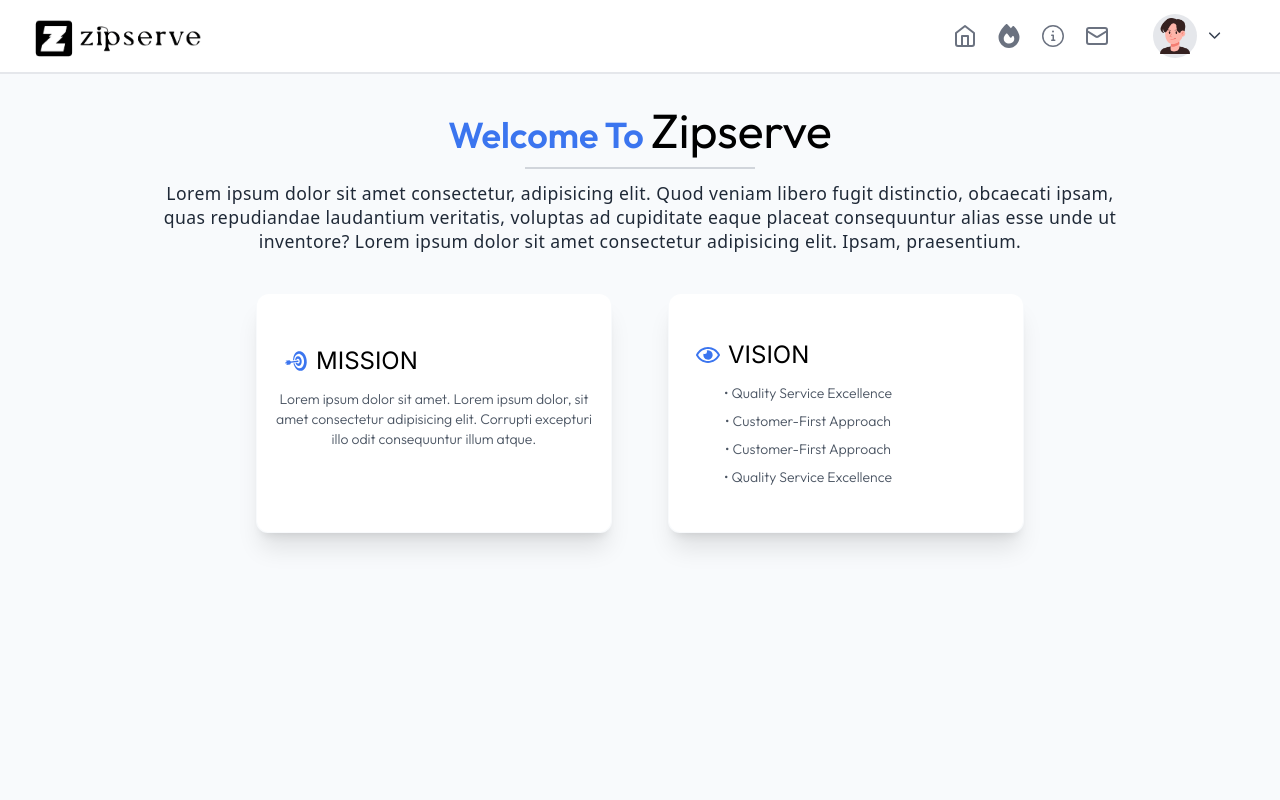
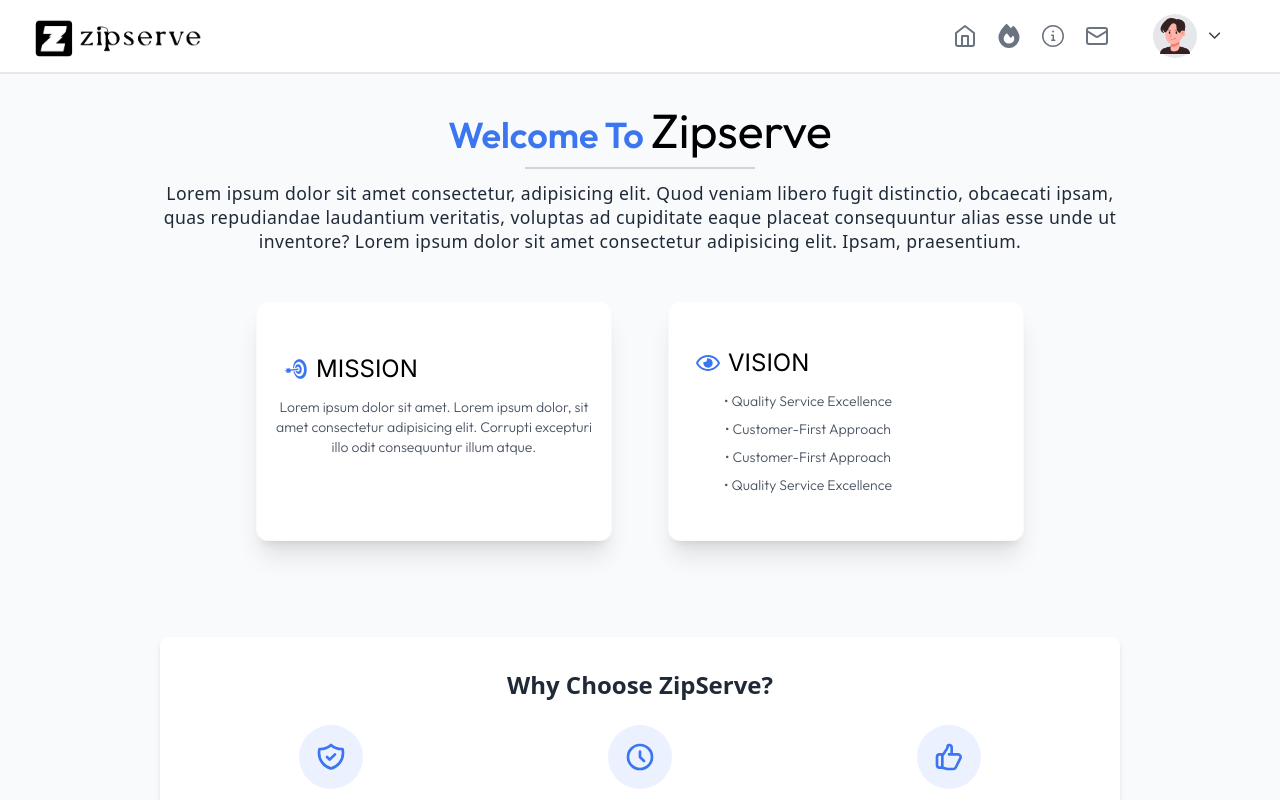
Before and after one commit to ronitrai27/Zipserve, a React (Vite) app in the folder frontend/: page /about in a window 1280 px wide. Built offline with nearby package versions, Linux system fonts and the light colour scheme.

Commit message:
Modified and UI

```diff
--- a/frontend/src/App.jsx
+++ b/frontend/src/App.jsx
@@ -19,7 +19,7 @@ const App = () => {
   const { theme } = useAppContext();
   return (
     <div
-      className={`w-full fixed h-full flex flex-col ${
+      className={`w-full select-none fixed h-full flex flex-col ${
         theme ? "bg-white" : "bg-slate-900"
       }`}
     >
--- a/frontend/src/components/Test.jsx
+++ b/frontend/src/components/AnimationComp.jsx
@@ -1,7 +1,7 @@
 // import { useTheme } from "next-themes";
 
-import { MagicCard } from "../components/ui/magic-card.jsx";
-import { assets } from "../assets/assets";
+import { MagicCard } from "./ui/magic-card.jsx";
+import { assets } from "../assets/assets.js";
 export function MagicCardDemo() {
   //   const { theme } = useTheme();
   return (
--- a/frontend/src/components/Main.jsx
+++ b/frontend/src/components/Main.jsx
@@ -8,7 +8,7 @@ const Main = () => {
   return (
     <div
       className={`flex-1 w-[98%] border-[1.6px] ${
-        theme ? "border-gray-200 bg-stone-50" : "border-gray-900 bg-stone-100"
+        theme ? "border-gray-200 bg-stone-50" : "border-gray-900 bg-gray-50"
       } h-full rounded-t-3xl rounded-b-md pl-5 pr-10 py-[1.1rem]`}
     >
       <div className="flex justify-between ">
--- a/frontend/src/components/Navbar.jsx
+++ b/frontend/src/components/Navbar.jsx
@@ -118,7 +118,7 @@ to-yellow-50/0  h-full text-center flex items-center justify-center font-inter $
               <path d="M3 9l9-7 9 7v11a2 2 0 0 1-2 2H5a2 2 0 0 1-2-2z"></path>
               <polyline points="9 22 9 12 15 12 15 22"></polyline>
             </svg>
-            <span className="absolute top-9 left-1/2 -translate-x-1/2 bg-primaryLight text-white text-sm py-1 px-2 rounded opacity-0 group-hover:opacity-100 transition-opacity whitespace-nowrap">
+            <span className="absolute z-50 top-9 left-1/2 -translate-x-1/2 bg-primaryLight text-white text-sm py-1 px-2 rounded opacity-0 group-hover:opacity-100 transition-opacity whitespace-nowrap">
               Home
             </span>
           </button>
@@ -133,7 +133,7 @@ to-yellow-50/0  h-full text-center flex items-center justify-center font-inter $
             } transition-all group relative`}
           >
             <assets.FaFire />
-            <span className="absolute hidden group-hover:block bg-primaryLight text-white text-sm rounded px-2 py-1 top-9 left-1/2 transform -translate-x-1/2 whitespace-nowrap">
+            <span className="absolute z-50 hidden group-hover:block bg-primaryLight text-white text-sm rounded px-2 py-1 top-9 left-1/2 transform -translate-x-1/2 whitespace-nowrap">
               Trending
             </span>
           </button>
@@ -230,7 +230,7 @@ to-yellow-50/0  h-full text-center flex items-center justify-center font-inter $
             } `}
           >
             <assets.GoInfo />
-            <span className="absolute hidden group-hover:block bg-primaryLight text-white text-sm rounded px-2 py-1 top-9 left-1/2 transform -translate-x-1/2 whitespace-nowrap">
+            <span className="absolute hidden group-hover:block z-50 bg-primaryLight text-white text-sm rounded px-2 py-1 top-9 left-1/2 transform -translate-x-1/2 whitespace-nowrap">
               About us
             </span>
           </button>
--- a/frontend/src/components/Sidebar.jsx
+++ b/frontend/src/components/Sidebar.jsx
@@ -377,7 +377,13 @@ const Sidebar = () => {
         <hr className="w-[78%] mx-auto mt-3 lg:mt-5 border-[1px] border-primaryLight" />
         <div className="flex items-center justify-center">
           {expended ? (
-            <img src={assets.zipblack} className="w-28 lg:w-32 mt-3" />
+            <>
+              {theme ? (
+                <img src={assets.zipblack} className={`w-28 lg:w-32 mt-3`} />
+              ) : (
+                <img src={assets.zipwhite} className={`w-28 lg:w-32 mt-3`} />
+              )}
+            </>
           ) : (
             <img src={assets.z} className="w-6 lg:w-8 mt-2" />
           )}
--- a/frontend/src/pages/About2.jsx
+++ b/frontend/src/pages/About2.jsx
@@ -1,9 +1,9 @@
 import React from "react";
-import { MagicCardDemo } from "../components/Test.jsx";
+import { MagicCardDemo } from "../components/AnimationComp.jsx";
 
 const About2 = () => {
   return (
-    <div className="bg-slate-50 h-screen">
+    <div className="bg-slate-50 h-screen overflow-y-auto scroll-smooth">
       <hr className="border-[.8px] border-gray-200 shadow-lg " />
       <div className="max-w-[75%] mx-auto my-8 ">
         {/* ------------------Text area ------------------ */}
@@ -24,9 +24,91 @@ const About2 = () => {
           </p>
         </div>
         {/* ------------------Mission Vision ------------------ */}
-        <div className="my-10">
+        <div className="my-12">
           <MagicCardDemo />
         </div>
+        {/* ------------------Why Choose Us ------------------ */}
+        <div className="my-24">
+          <div className="bg-white p-8 rounded-lg shadow-md">
+            <h2 className="text-2xl font-semibold text-gray-800 mb-6 text-center">
+              Why Choose ZipServe?
+            </h2>
+            <div className="grid md:grid-cols-3 gap-8">
+              <div className="text-center">
+                <div className="w-16 h-16 bg-primary/10 rounded-full flex items-center justify-center mx-auto mb-4">
+                  <svg
+                    className="w-8 h-8 text-primary"
+                    fill="none"
+                    stroke="currentColor"
+                    viewBox="0 0 24 24"
+                  >
+                    <path
+                      strokeLinecap="round"
+                      strokeLinejoin="round"
+                      strokeWidth="2"
+                      d="M9 12l2 2 4-4m5.618-4.016A11.955 11.955 0 0112 2.944a11.955 11.955 0 01-8.618 3.04A12.02 12.02 0 003 9c0 5.591 3.824 10.29 9 11.622 5.176-1.332 9-6.03 9-11.622 0-1.042-.133-2.052-.382-3.016z"
+                    />
+                  </svg>
+                </div>
+                <h3 className="font-medium text-gray-800 mb-2">
+                  Verified Professionals
+                </h3>
+                <p className="text-gray-600">
+                  All our service providers undergo thorough background checks
+                </p>
+              </div>
+              <div className="text-center">
+                <div className="w-16 h-16 bg-primary/10 rounded-full flex items-center justify-center mx-auto mb-4">
+                  <svg
+                    className="w-8 h-8 text-primary"
+                    fill="none"
+                    stroke="currentColor"
+                    viewBox="0 0 24 24"
+                  >
+                    <path
+                      strokeLinecap="round"
+                      strokeLinejoin="round"
+                      strokeWidth="2"
+                      d="M12 8v4l3 3m6-3a9 9 0 11-18 0 9 9 0 0118 0z"
+                    />
+                  </svg>
+                </div>
+                <h3 className="font-medium text-gray-800 mb-2">
+                  Quick Response
+                </h3>
+                <p className="text-gray-600">
+                  Fast and efficient service delivery when you need it
+                </p>
+              </div>
+              <div className="text-center">
+                <div className="w-16 h-16 bg-primary/10 rounded-full flex items-center justify-center mx-auto mb-4">
+                  <svg
+                    className="w-8 h-8 text-primary"
+                    fill="none"
+                    stroke="currentColor"
+                    viewBox="0 0 24 24"
+                  >
+                    <path
+                      strokeLinecap="round"
+                      strokeLinejoin="round"
+                      strokeWidth="2"
+                      d="M14 10h4.764a2 2 0 011.789 2.894l-3.5 7A2 2 0 0115.263 21h-4.017c-.163 0-.326-.02-.485-.06L7 20m7-10V5a2 2 0 00-2-2h-.095c-.5 0-.905.405-.905.905 0 .714-.211 1.412-.608 2.006L7 11v9m7-10h-2M7 20H5a2 2 0 01-2-2v-6a2 2 0 012-2h2.5"
+                    />
+                  </svg>
+                </div>
+                <h3 className="font-medium text-gray-800 mb-2">
+                  Satisfaction Guaranteed
+                </h3>
+                <p className="text-gray-600">
+                  Your satisfaction is our top priority
+                </p>
+              </div>
+            </div>
+          </div>
+        </div>
+
+        {/*  */}
+        <div className="w-20 h-20"></div>
       </div>
     </div>
   );
--- a/frontend/src/pages/Login.jsx
+++ b/frontend/src/pages/Login.jsx
@@ -13,7 +13,7 @@ const Login = () => {
   return (
     <div className="border-t-[1px] bg-stone-50 h-full">
       <div className="flex items-center justify-center mt-14 ">
-        <div class="border border-gray-100 shadow w-[360px] p-8 rounded-md bg-white">
+        <div class="border border-gray-100 shadow w-[380px] p-8 rounded-md bg-white">
           <div class="flex justify-between text-sm">
             <div class="flex items-center gap-2">
               <img src={assets.z} alt="" className="w-10 -mt-3" />
@@ -47,7 +47,7 @@ const Login = () => {
 
           <div class="mt-10">
             {state === "sign up" ? (
-              <h1 class="text-2xl font-semibold">
+              <h1 class="text-[26px] font-semibold leading-9">
                 <AuroraText>Register</AuroraText> & Avail Discounts on Bookings!
               </h1>
             ) : (
```
Also changed, not shown: frontend/src/components/ui/aurora-text.jsx (+9 -13 lines).
